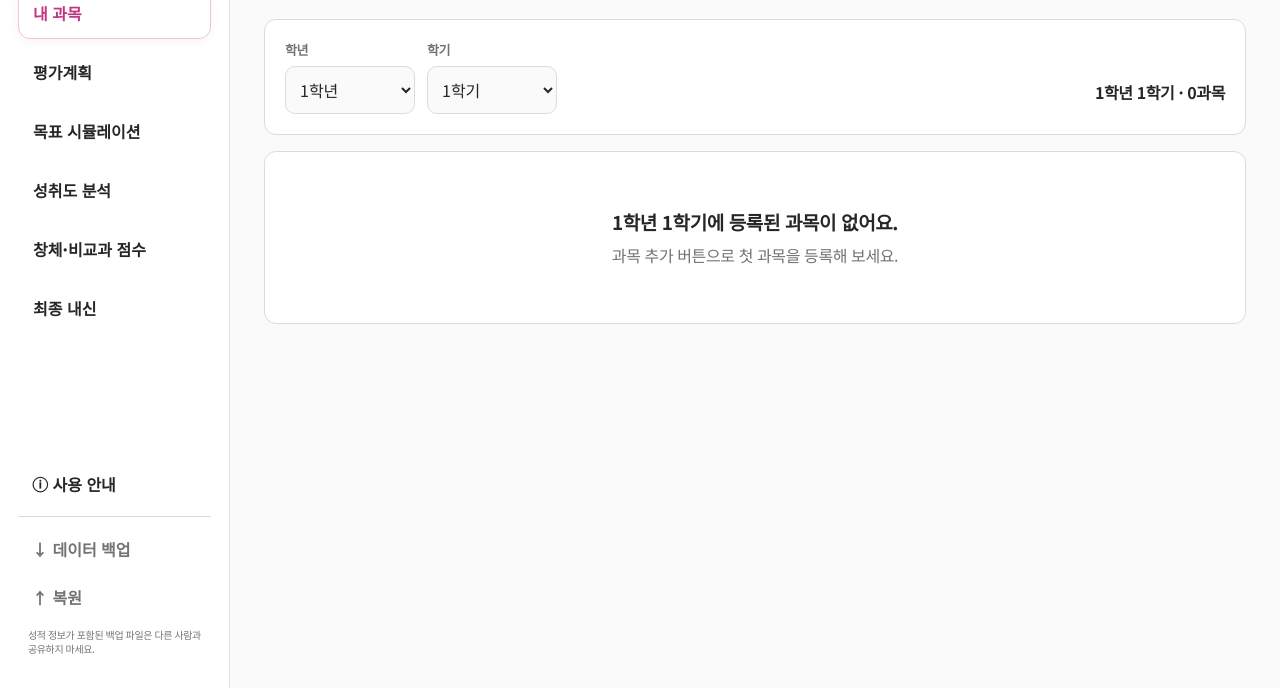
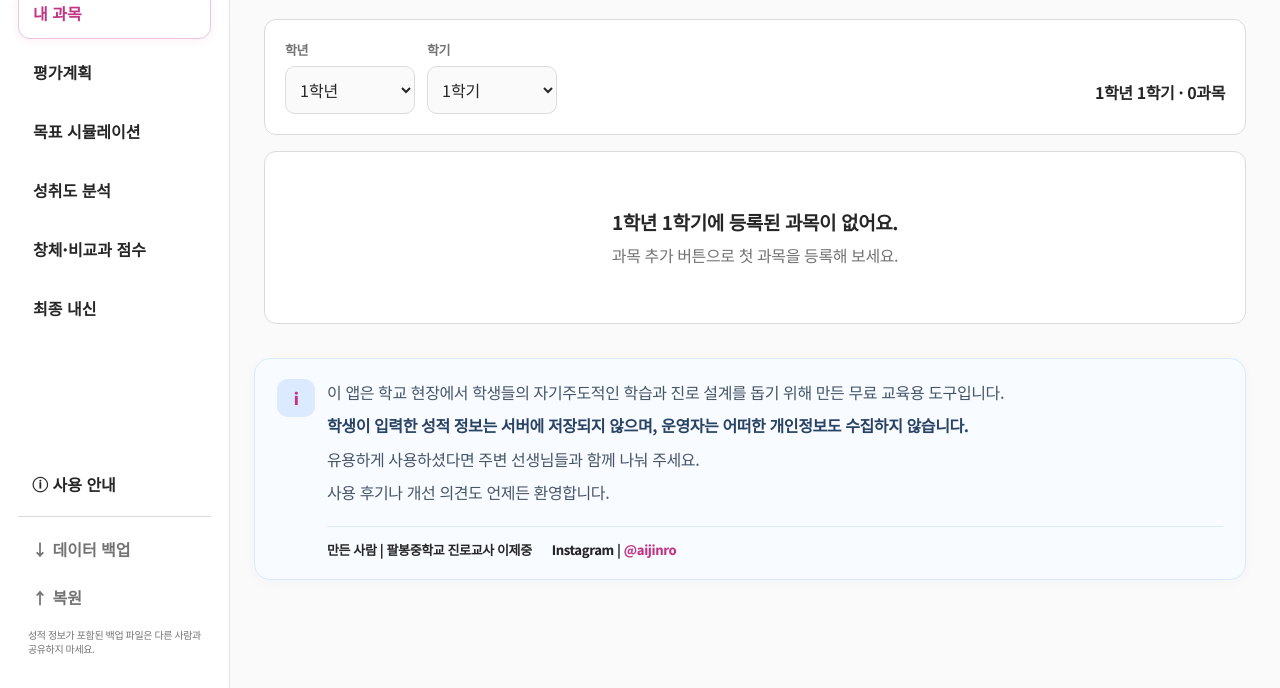
Before and after one commit to ddasik76-cmd/my-target-score, a plain HTML site: page index.html in a window 1280 px wide. Shown: the part 112-800 px from the top of the page. Drawn offline with Linux system fonts and the light colour scheme.

Commit message:
Add app privacy and creator information

```diff
--- a/index.html
+++ b/index.html
@@ -79,6 +79,8 @@ main{margin-left:230px}.nav button{color:#262626;font-weight:600;border:1px soli
 @media(max-width:350px){.projection-controls{grid-template-columns:1fr}}
 @media(max-width:760px){.non-grid{grid-template-columns:1fr}.non-fields{grid-template-columns:1fr 1fr}.final-score-grid{grid-template-columns:1fr 1fr}.final-score.total{grid-column:1/-1}.rank-result{grid-template-columns:1fr 1fr}}
 @media(max-width:350px){.final-score-grid,.rank-result{grid-template-columns:1fr}.final-score.total{grid-column:auto}.non-save{align-items:stretch;flex-direction:column}.non-save .btn{width:100%}}
+.app-info{margin:0 34px 34px 254px;max-width:1192px;padding:20px 22px;border:1px solid #dbeafe;border-radius:16px;background:#f8fbff;color:#475569;box-shadow:0 3px 12px #1e3a5f08}.app-info-main{display:grid;grid-template-columns:38px minmax(0,1fr);gap:12px}.app-info-icon{display:grid;place-items:center;width:38px;height:38px;border-radius:11px;background:#dbeafe;color:var(--blue);font-weight:900}.app-info p{margin:0 0 7px;line-height:1.65}.app-info .privacy{color:#294365;font-weight:700}.app-info-meta{display:flex;flex-wrap:wrap;gap:7px 20px;margin:13px 0 0 50px;padding-top:13px;border-top:1px solid #dbeafe;color:var(--text);font-size:13px;font-weight:750}.app-info a{color:var(--blue);text-decoration:none}.app-info a:hover{text-decoration:underline}
+@media(max-width:640px){.app-info{margin:8px 16px 24px;padding:17px}.app-info-main{grid-template-columns:32px minmax(0,1fr);gap:10px}.app-info-icon{width:32px;height:32px}.app-info p{font-size:13px}.app-info-meta{display:grid;gap:5px;margin-left:42px;font-size:12px}}
 </style>
 </head>
 <body>
@@ -87,6 +89,15 @@ main{margin-left:230px}.nav button{color:#262626;font-weight:600;border:1px soli
   <div class="drawer-overlay" id="drawerOverlay" hidden></div>
   <aside class="side" id="drawer"><div class="side-head"><div class="brand">내 목표점수</div><button id="drawerClose" aria-label="메뉴 닫기">×</button></div><nav class="nav"></nav><button class="guide-menu" id="showGuide">ⓘ 사용 안내</button><div class="side-tools"><button id="exportData">↓ 데이터 백업</button><button id="importData">↑ 복원</button><small>성적 정보가 포함된 백업 파일은 다른 사람과 공유하지 마세요.</small></div></aside>
   <main id="content"></main>
+  <footer class="app-info" aria-label="앱 소개 및 개인정보 안내">
+    <div class="app-info-main"><span class="app-info-icon" aria-hidden="true">i</span><div>
+      <p>이 앱은 학교 현장에서 학생들의 자기주도적인 학습과 진로 설계를 돕기 위해 만든 무료 교육용 도구입니다.</p>
+      <p class="privacy">학생이 입력한 성적 정보는 서버에 저장되지 않으며, 운영자는 어떠한 개인정보도 수집하지 않습니다.</p>
+      <p>유용하게 사용하셨다면 주변 선생님들과 함께 나눠 주세요.</p>
+      <p>사용 후기나 개선 의견도 언제든 환영합니다.</p>
+    </div></div>
+    <div class="app-info-meta"><span>만든 사람 | 팔봉중학교 진로교사 이제중</span><span>Instagram | <a href="https://www.instagram.com/aijinro/" target="_blank" rel="noopener noreferrer">@aijinro</a></span></div>
+  </footer>
 </div>
 <input id="backupFile" type="file" accept=".json,application/json" hidden>
 <div class="toast" id="toast" role="status" aria-live="polite"></div>
```
